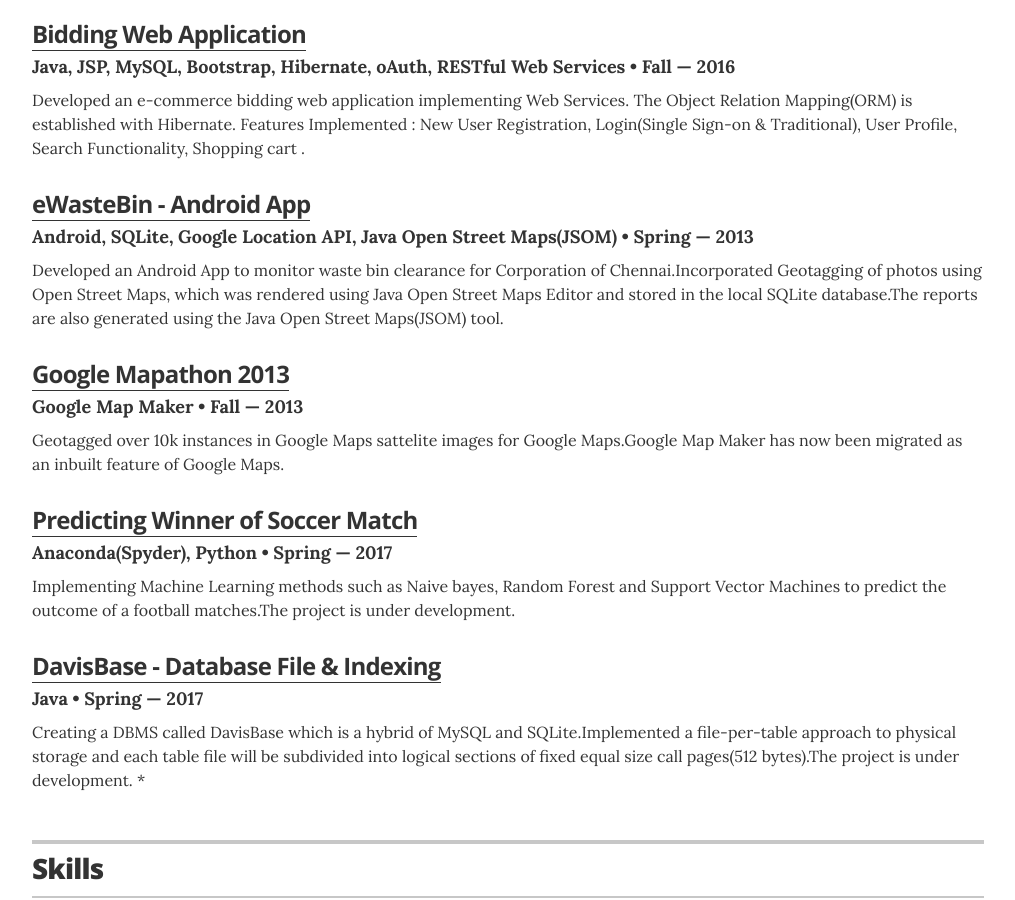
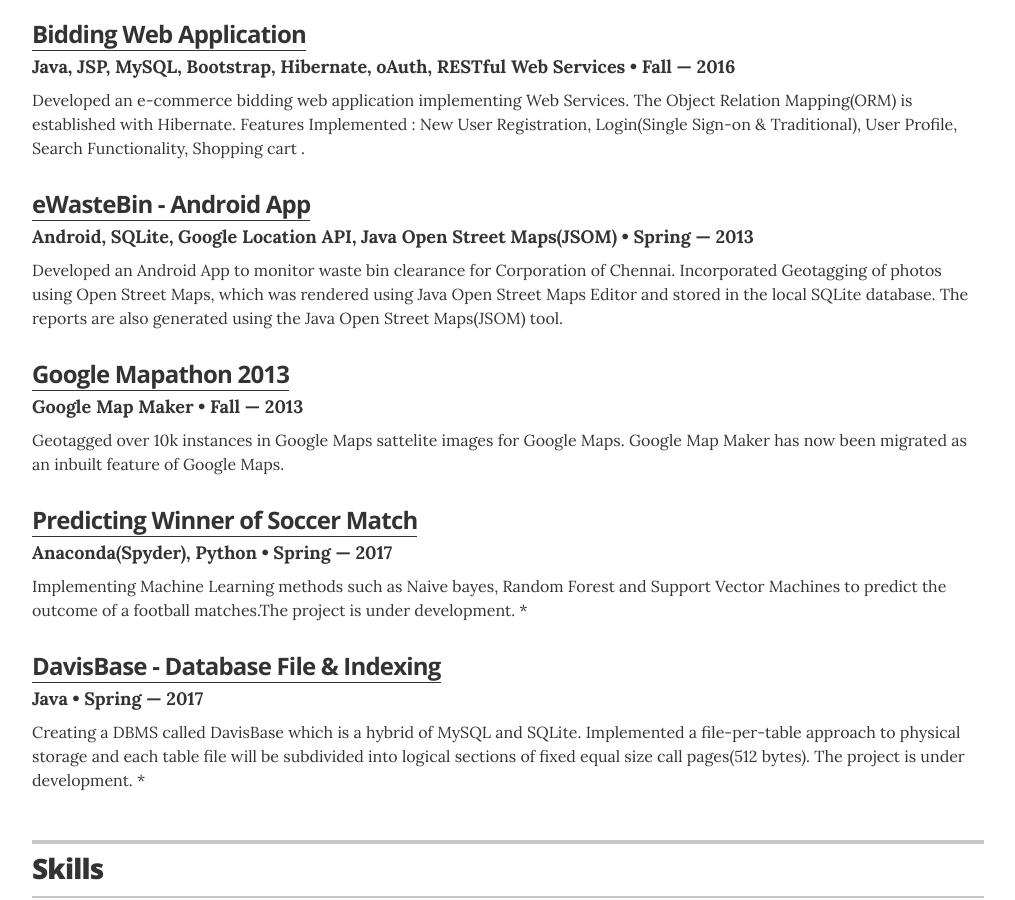
Before and after one commit to mohanakrishnavh/mohanakrishnavh.github.io, a Jekyll site: the page index.html, which Jekyll copies as it is, in a window 1280 px wide and 900 px high, scrolled down 1960 px. Shown: the whole window, without its empty margins (132-1147 px from the left). Built offline with Jekyll 4.4.1, drawn with Linux system fonts in a browser that asks for light colours; some of the changed text lies outside the part shown.

Commit message:
Update index.html

```diff
--- a/index.html
+++ b/index.html
@@ -102,7 +102,7 @@
 
         <div class="executive-summary no-print" itemprop="description">
           <p>I am a Graduate Student at University Of Texas At Dallas. I have experience in solving problems using Machine Learning techniques. My interests include Machine learning, Mobile & Web Application Development and Database Developement.</p>
-		  <p>Prior to this, I was working for three years as Software Engineer in Wipro Technologies, Chennai, India. </p>
+		  <p> Prior to this, I was working for three years as Software Engineer in Wipro Technologies, Chennai, India. </p>
 		  <p> I love to travel. I have visited every state in India.Explored parts of Dubai & now am exploring USA.</p>
         </div>
 
@@ -152,7 +152,7 @@
         <div class="resume-item">
           <h3 class="resume-item-title"><a href="https://github.com/mohanakrishnavh/ID3">Iterative Dichotomiser 3</a></h3>
           <h4 class="resume-item-details"> Anaconda(Spyder), Python &bull; Spring &mdash; 2017</h4>
-          <p class="resume-item-copy">  Implemented the ID3 Algorithm on dataset with 20 attribues.Tested the algorithm on the test datset before and after pruning for different values of L & K and computed the accuracy with respect to Training and Validation dataset. Accuracy : 76.85%.
+          <p class="resume-item-copy">  Implemented the ID3 Algorithm on dataset with 20 attribues. Tested the algorithm on the test datset before and after pruning for different values of L & K and computed the accuracy with respect to Training and Validation dataset. Accuracy : 76.85%.
 		</p>
         </div>
 
@@ -206,28 +206,28 @@
 		  <div class="resume-item">
           <h3 class="resume-item-title"><a href="https://github.com/mohanakrishnavh/">eWasteBin - Android App</a></h3>
           <h4 class="resume-item-details"> Android, SQLite, Google Location API,  Java Open Street Maps(JSOM)  &bull; Spring &mdash; 2013</h4>
-          <p class="resume-item-copy">  Developed an Android App to monitor waste bin clearance for Corporation of Chennai.Incorporated Geotagging of photos using Open Street Maps, which was rendered using Java Open Street Maps Editor and stored in the local SQLite database.The reports are also generated using the Java Open Street Maps(JSOM) tool.
+          <p class="resume-item-copy">  Developed an Android App to monitor waste bin clearance for Corporation of Chennai. Incorporated Geotagging of photos using Open Street Maps, which was rendered using Java Open Street Maps Editor and stored in the local SQLite database. The reports are also generated using the Java Open Street Maps(JSOM) tool.
 
 </p>  </div>
 
 		  <div class="resume-item">
           <h3 class="resume-item-title"><a href="https://www.google.com/mapmaker/mapathon/india2013/">Google Mapathon 2013</a></h3>
           <h4 class="resume-item-details"> Google Map Maker   &bull; Fall &mdash; 2013</h4>
-          <p class="resume-item-copy">  Geotagged over 10k instances in Google Maps sattelite images for Google Maps.Google Map Maker has now been migrated as an inbuilt feature of Google Maps.
+          <p class="resume-item-copy">  Geotagged over 10k instances in Google Maps sattelite images for Google Maps. Google Map Maker has now been migrated as an inbuilt feature of Google Maps.
 
 </p>  </div>
 
 		  <div class="resume-item">
           <h3 class="resume-item-title"><a href="https://github.com/mohanakrishnavh/">Predicting Winner of Soccer Match</a></h3>
           <h4 class="resume-item-details">Anaconda(Spyder), Python   &bull; Spring &mdash; 2017</h4>
-          <p class="resume-item-copy">  Implementing Machine Learning methods such as Naive bayes, Random Forest and Support Vector Machines to predict the outcome of a football matches.The project is under development.
+          <p class="resume-item-copy">  Implementing Machine Learning methods such as Naive bayes, Random Forest and Support Vector Machines to predict the outcome of a football matches.The project is under development. *
 </p>  </div>
 
 		  <div class="resume-item">
           <h3 class="resume-item-title"><a href="https://github.com/mohanakrishnavh/">DavisBase - Database File & Indexing </a></h3>
           <h4 class="resume-item-details">Java   &bull; Spring &mdash; 2017</h4>
-          <p class="resume-item-copy">  Creating a DBMS called DavisBase which is a hybrid of MySQL and SQLite.Implemented a file-per-table approach to physical storage and each table file will be subdivided into
-logical sections of fixed equal size call pages(512 bytes).The project is under development. *
+          <p class="resume-item-copy">  Creating a DBMS called DavisBase which is a hybrid of MySQL and SQLite. Implemented a file-per-table approach to physical storage and each table file will be subdivided into
+logical sections of fixed equal size call pages(512 bytes). The project is under development. *
 </p>  </div>
 
 
```
